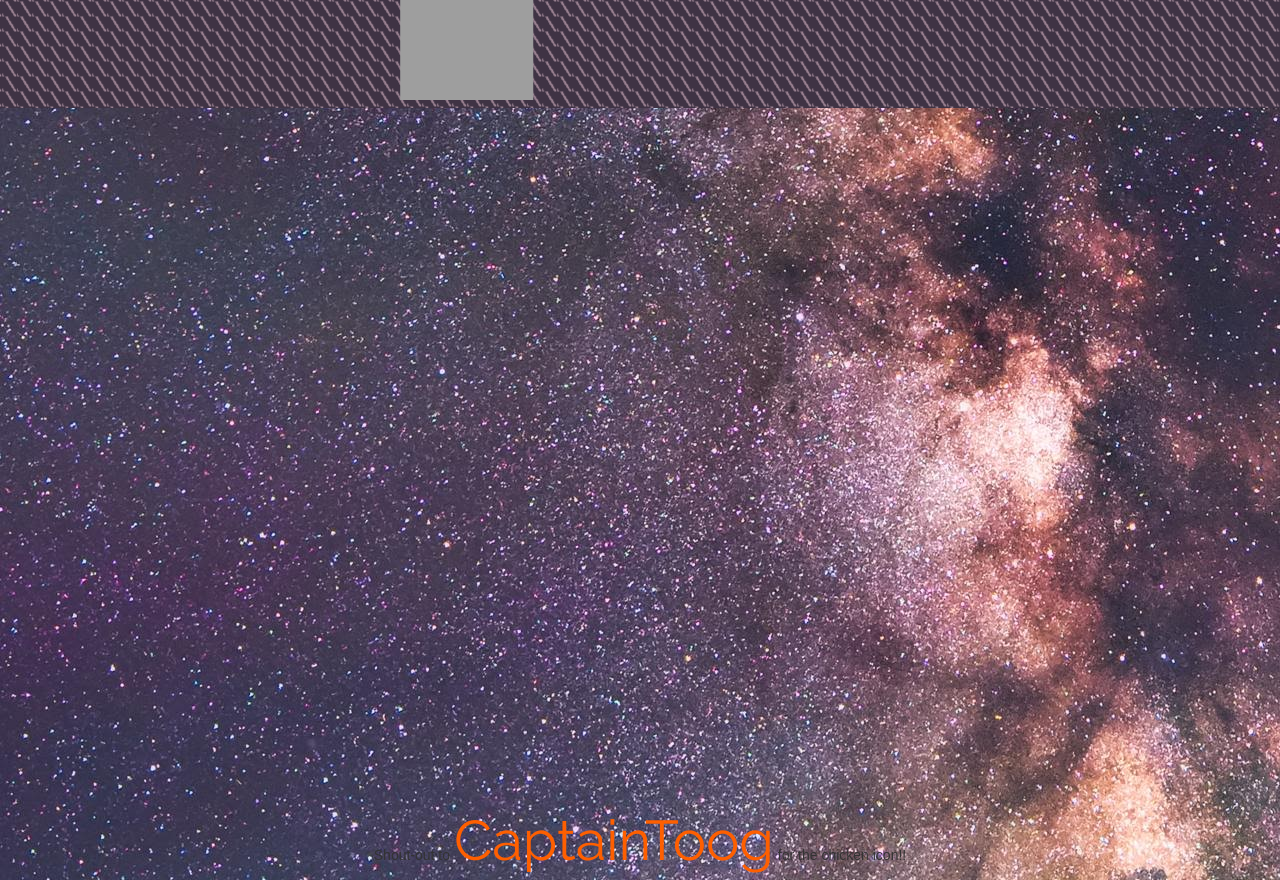
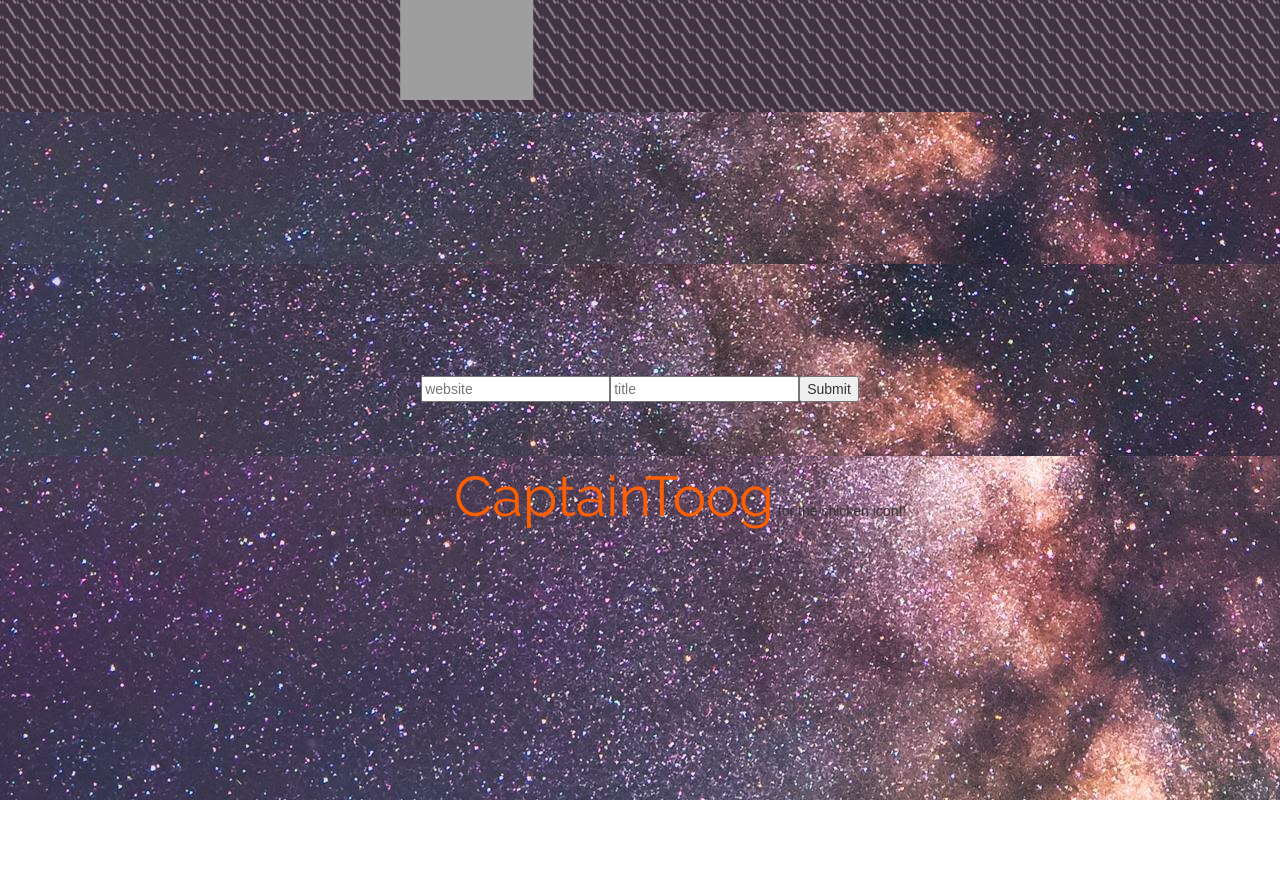
Before and after one commit to senbenito/portfolio, a React (Create React App) app: page /addwebsite in a window 1280 px wide. Shown: the top 880 px of the page. After the commit the page ends 800 px from the top, so only its background shows below. Built offline with nearby package versions, Linux system fonts and the light colour scheme; grey boxes are pictures that could not be loaded.

Commit message:
pad AddWebsite

```diff
--- a/src/App.css
+++ b/src/App.css
@@ -3,7 +3,7 @@
 }
 
 .login-bar {
-  height: 13.5vh;
+  height: 14vh;
   width: 150vw;
   text-align: center;
   background: repeating-linear-gradient(59deg, #998090 0%, #998090 10%, #3f3344 0%, #3f3344 50%) 0 / 15px 15px;
@@ -20,8 +20,8 @@
 
 .addsite {
   text-align: center;
-  height: 100vh;
   width: 100vw;
+  padding-top: 14vh;
 }
 
 .chicken-bounce {
```
